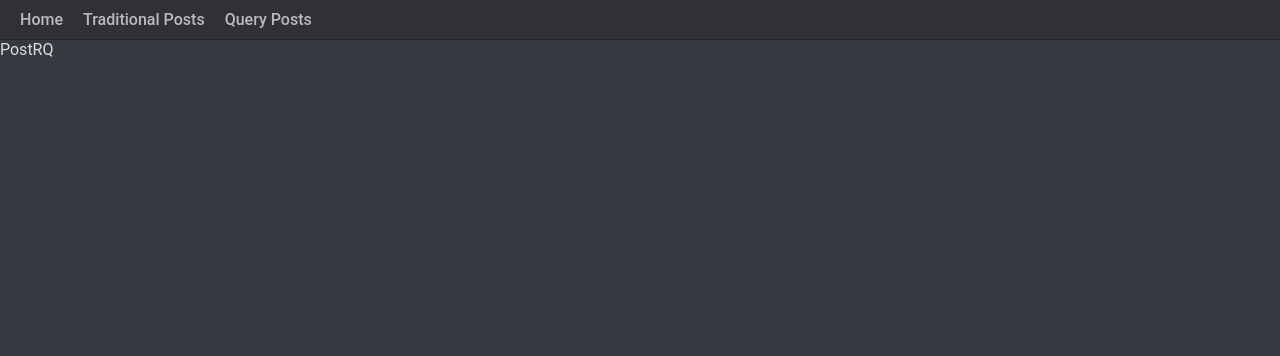
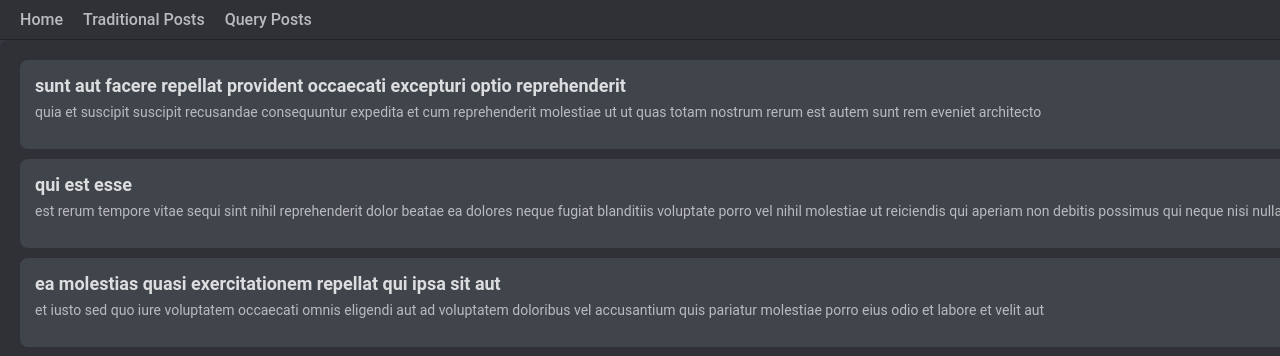
Before and after one commit to 9912353870/tanstack-query, a React (Create React App) app: page /postsrq in a window 1280 px wide. Shown: the top 356 px of the page. Built offline with nearby package versions, Linux system fonts and the light colour scheme; data requests are answered from the project's data file.

Commit message:
Added tanstack query chnages

```diff
--- a/package.json
+++ b/package.json
@@ -3,6 +3,7 @@
   "version": "0.1.0",
   "private": true,
   "dependencies": {
+    "@tanstack/react-query": "^5.56.2",
     "@testing-library/jest-dom": "^5.17.0",
     "@testing-library/react": "^13.4.0",
     "@testing-library/user-event": "^13.5.0",
--- a/src/components/PostRQ.jsx
+++ b/src/components/PostRQ.jsx
@@ -1,9 +1,31 @@
-import React from 'react'
+import { useQuery } from "@tanstack/react-query";
+import axios from "axios";
+import React from "react";
 
 const PostRQ = () => {
+  const { data, isLoading, isError, error } = useQuery({
+    queryKey: ["posts"],
+    queryFn: () => {
+      return axios.get("http://localhost:4000/posts");
+    },
+  });
+
+  if (isError) return <div>{error.message}</div>;
+  if (isLoading) return <div>Loading....!</div>;
+
   return (
-    <div className="container">PostRQ</div>
-  )
-}
+    <div className="post-list">
+      {data &&
+        data?.data?.map((item) => {
+          return (
+            <div className="post-item" key={item.id}>
+              <h3 className="post-title">{item.title}</h3>
+              <p className="post-body">{item.body}</p>
+            </div>
+          );
+        })}
+    </div>
+  );
+};
 
-export default PostRQ
+export default PostRQ;
--- a/src/index.js
+++ b/src/index.js
@@ -1,13 +1,18 @@
-import React from 'react';
-import ReactDOM from 'react-dom/client';
-import './index.css';
-import App from './App';
-import reportWebVitals from './reportWebVitals';
+import React from "react";
+import ReactDOM from "react-dom/client";
+import "./index.css";
+import App from "./App";
+import reportWebVitals from "./reportWebVitals";
+import { QueryClientProvider, QueryClient } from "@tanstack/react-query";
 
-const root = ReactDOM.createRoot(document.getElementById('root'));
+const root = ReactDOM.createRoot(document.getElementById("root"));
+const queryClient = new QueryClient();
+
 root.render(
   <React.StrictMode>
-    <App />
+    <QueryClientProvider client={queryClient}>
+      <App />
+    </QueryClientProvider>
   </React.StrictMode>
 );
 
```
Also changed, not shown: 1 other file (tests, documents, lock files or other folders).
